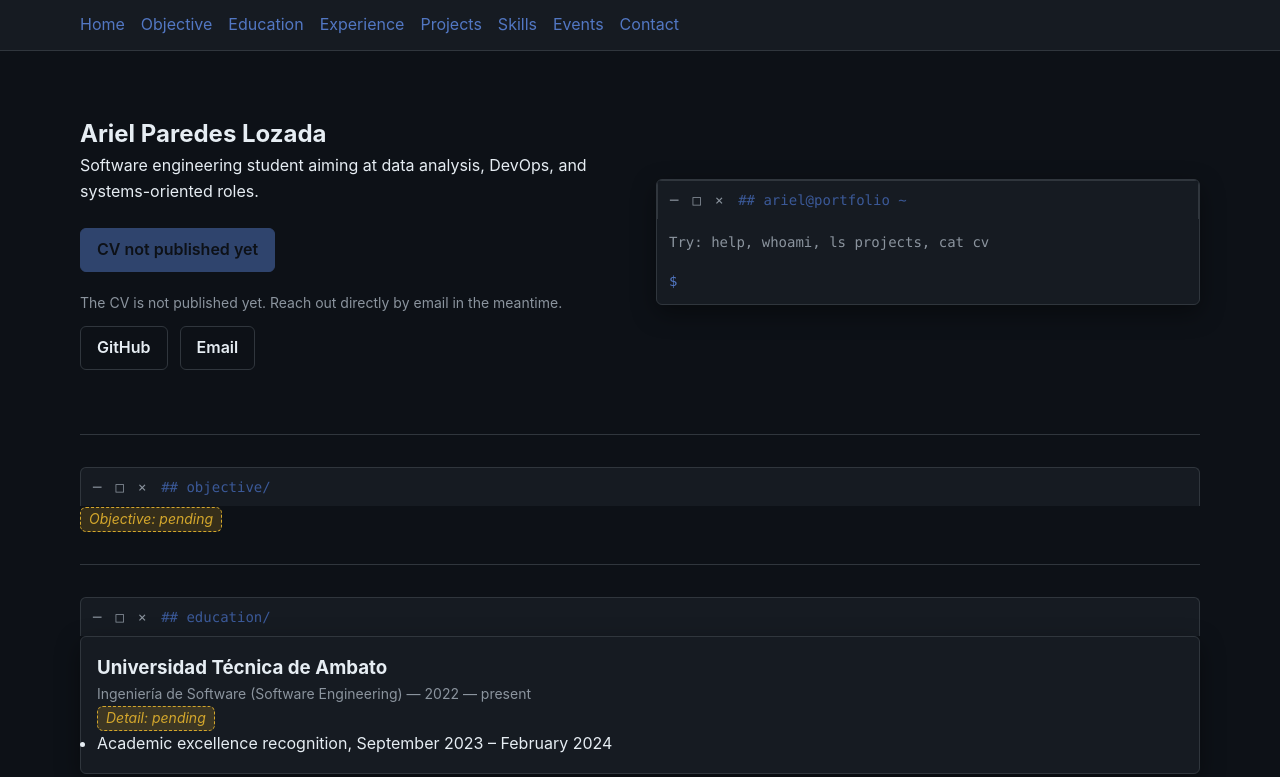
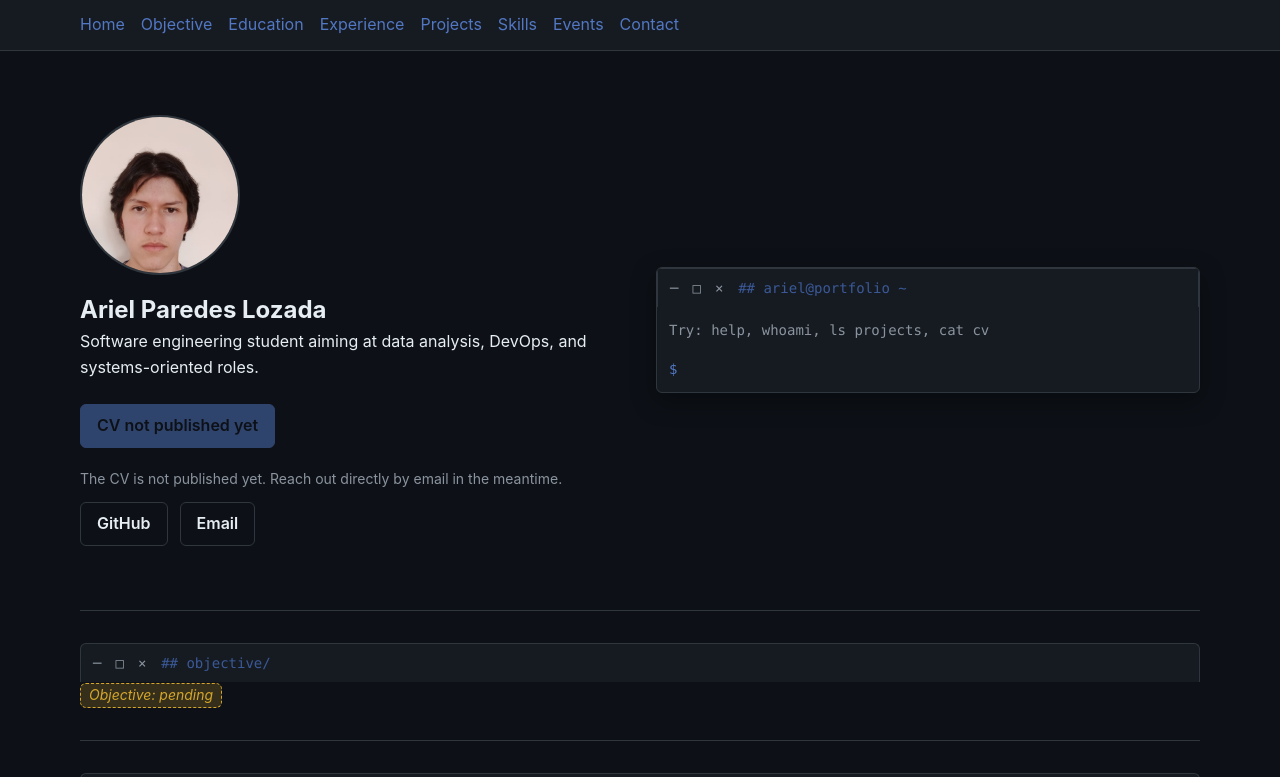
Before and after one commit to ArielParedesLozada/ArielParedesLozada.github.io, a plain HTML site: page index.html in a window 1280 px wide. Shown: the top 777 px of the page. Drawn offline with Linux system fonts and the light colour scheme.

Commit message:
fix: render the hero portrait that profile.photo pointed at

```diff
--- a/css/components.css
+++ b/css/components.css
@@ -148,6 +148,15 @@
   font-family: var(--font-sans);
 }
 
+.hero-photo {
+  width: 10rem;
+  height: 10rem;
+  border-radius: 50%;
+  object-fit: cover;
+  border: 2px solid var(--border);
+  margin-bottom: var(--space-4);
+}
+
 .cv-note {
   font-size: var(--step--1);
   color: var(--fg-muted);
--- a/index.html
+++ b/index.html
@@ -61,6 +61,7 @@
   <main id="main">
     <section id="home" class="hero">
       <div class="hero-text">
+        <img class="hero-photo" src="images/my_img.jpg" alt="Portrait of Ariel Paredes Lozada" width="160" height="160">
         <h1>Ariel Paredes Lozada</h1>
         <p class="hero-objective">Software engineering student aiming at data analysis, DevOps, and systems-oriented roles.</p>
         <div class="hero-actions">
```
